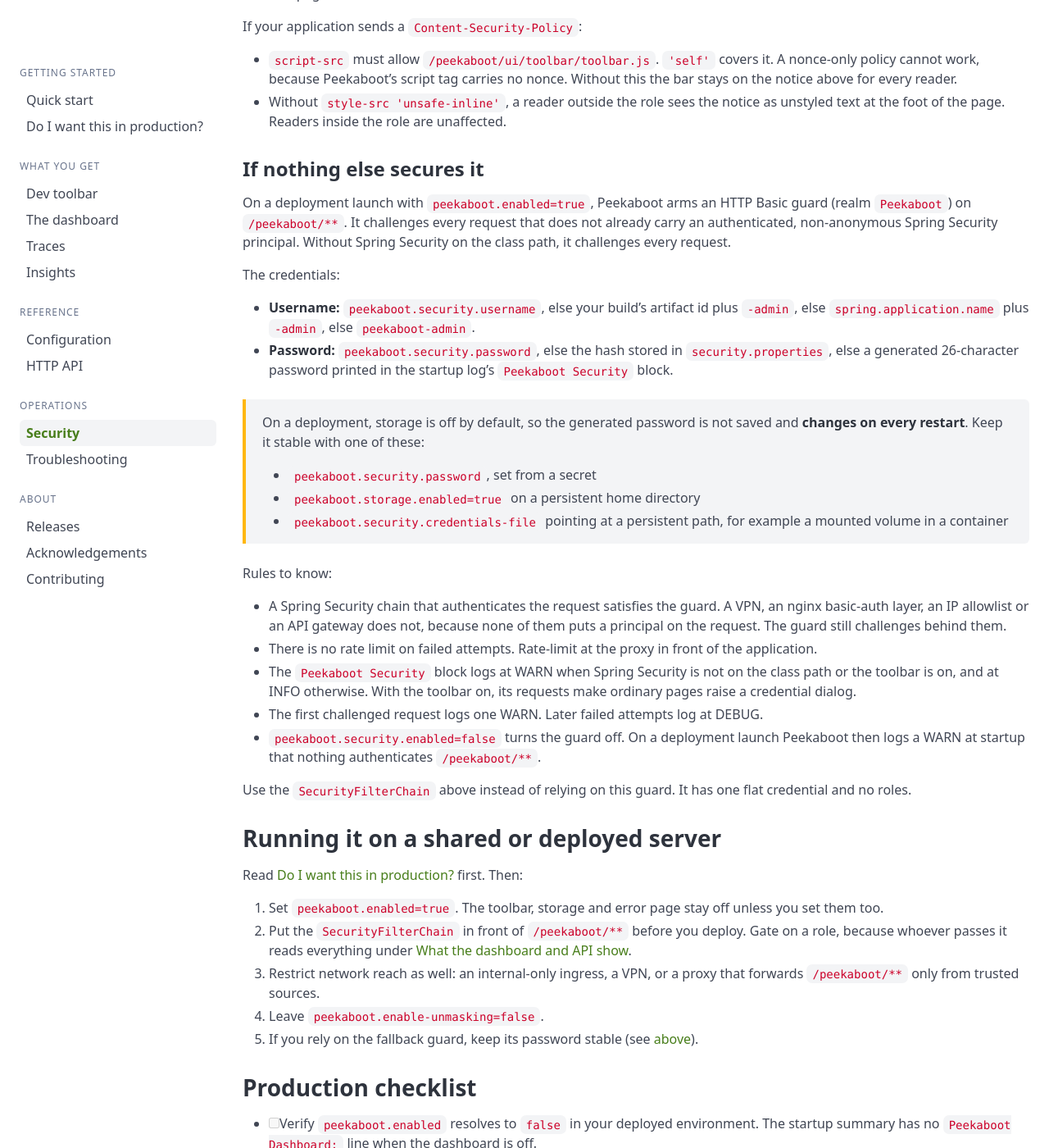
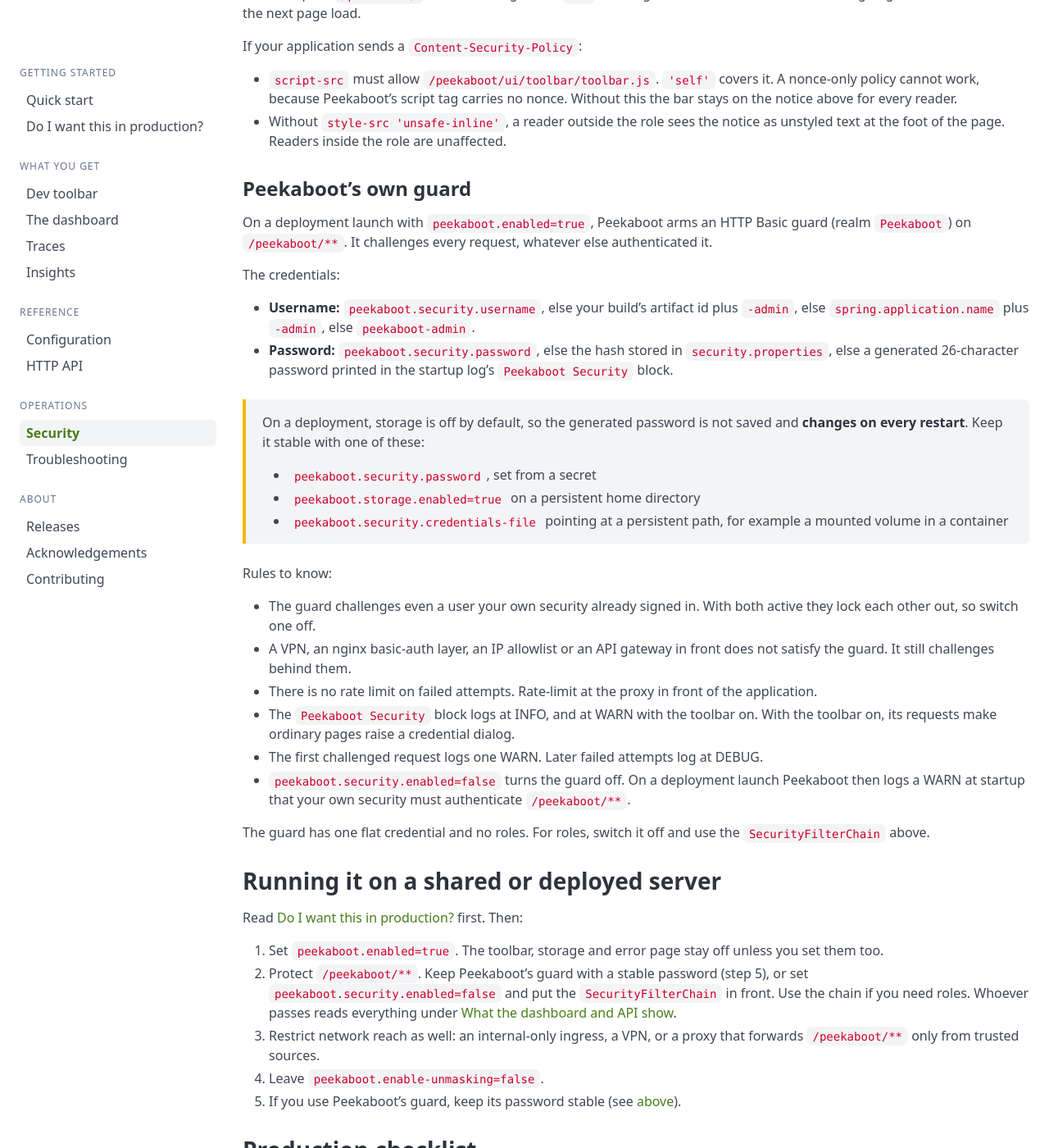
Before and after one commit to peekaboot-org/peekaboot-org.github.io, a Jekyll site: the page built from docs/security.md, in a window 1280 px wide and 1400 px high, scrolled down 10101 px. Shown: the whole window at 82% size. Built offline with Jekyll 4.4.1, drawn with Linux system fonts in a browser that asks for light colours; some of the changed text lies outside the part shown.

Commit message:
docs: say the guard challenges every request

````diff
--- a/docs/security.md
+++ b/docs/security.md
@@ -35,9 +35,9 @@
 - **Local run, error page.** A browser request that fails gets the exception, its message and
   its full stack trace. That page is served on the failing URL, so anyone who can trigger the
   error sees it, not only someone who can reach `/peekaboot/**`.
-- **Deployment with `peekaboot.enabled=true`.** Peekaboot's HTTP Basic guard challenges any
-  `/peekaboot/**` request your own security has not authenticated. See [If nothing else
-  secures it](#if-nothing-else-secures-it).
+- **Deployment with `peekaboot.enabled=true`.** Peekaboot's HTTP Basic guard challenges every
+  `/peekaboot/**` request. Switch it off to use your own security. See [Peekaboot's own
+  guard](#if-nothing-else-secures-it).
 
 ### Security-related properties {#security-properties}
 
@@ -46,7 +46,7 @@
 | `peekaboot.enabled` | detected | Serves the dashboard and its API. Off, nothing exists under `/peekaboot/**`. |
 | `peekaboot.dev-toolbar` | detected | Injects the toolbar and captures headers, parameters and log messages into traces. |
 | `peekaboot.enable-unmasking` | `false` | Allows `?unmask=true` to return real values. See [Masking opt-ins](#masking-opt-ins). |
-| `peekaboot.security.enabled` | detected | Arms the HTTP Basic fallback guard. |
+| `peekaboot.security.enabled` | detected | Arms Peekaboot's HTTP Basic guard. |
 | `peekaboot.security.username` | `<artifact>-admin` | The guard's username. |
 | `peekaboot.security.password` | unset | The guard's password. Unset, one is generated. |
 | `peekaboot.security.credentials-file` | `security.properties` in the storage directory | Where the generated password's hash is stored. A path you set is written even while storage is off. |
@@ -278,7 +278,8 @@
 
 ## Securing the dashboard with Spring Security {#securing-the-dashboard}
 
-Put a `SecurityFilterChain` in front of `/peekaboot/**` that requires a specific role:
+Set `peekaboot.security.enabled=false`, then put a `SecurityFilterChain` in front of
+`/peekaboot/**` that requires a specific role:
 
 ```java
 import org.springframework.context.annotation.Bean;
@@ -362,12 +363,11 @@
 - Without `style-src 'unsafe-inline'`, a reader outside the role sees the notice as unstyled
   text at the foot of the page. Readers inside the role are unaffected.
 
-### If nothing else secures it {#if-nothing-else-secures-it}
+### Peekaboot's own guard {#if-nothing-else-secures-it}
 
 On a deployment launch with `peekaboot.enabled=true`, Peekaboot arms an HTTP Basic guard
-(realm `Peekaboot`) on `/peekaboot/**`. It challenges every request that does not already carry
-an authenticated, non-anonymous Spring Security principal. Without Spring Security on the class
-path, it challenges every request.
+(realm `Peekaboot`) on `/peekaboot/**`. It challenges every request, whatever else
+authenticated it.
 
 The credentials:
 
@@ -389,20 +389,20 @@
 
 Rules to know:
 
-- A Spring Security chain that authenticates the request satisfies the guard. A VPN, an nginx
-  basic-auth layer, an IP allowlist or an API gateway does not, because none of them puts a
-  principal on the request. The guard still challenges behind them.
+- The guard challenges even a user your own security already signed in. With both active they
+  lock each other out, so switch one off.
+- A VPN, an nginx basic-auth layer, an IP allowlist or an API gateway in front does not
+  satisfy the guard. It still challenges behind them.
 - There is no rate limit on failed attempts. Rate-limit at the proxy in front of the
   application.
-- The `Peekaboot Security` block logs at WARN when Spring Security is not on the class path or
-  the toolbar is on, and at INFO otherwise. With the toolbar on, its requests make ordinary
-  pages raise a credential dialog.
+- The `Peekaboot Security` block logs at INFO, and at WARN with the toolbar on. With the
+  toolbar on, its requests make ordinary pages raise a credential dialog.
 - The first challenged request logs one WARN. Later failed attempts log at DEBUG.
 - `peekaboot.security.enabled=false` turns the guard off. On a deployment launch Peekaboot then
-  logs a WARN at startup that nothing authenticates `/peekaboot/**`.
+  logs a WARN at startup that your own security must authenticate `/peekaboot/**`.
 
-Use the `SecurityFilterChain` above instead of relying on this guard. It has one flat
-credential and no roles.
+The guard has one flat credential and no roles. For roles, switch it off and use the
+[`SecurityFilterChain`](#securing-the-dashboard) above.
 
 ## Running it on a shared or deployed server {#running-it-in-a-deployed-environment}
 
@@ -410,13 +410,14 @@
 
 1. Set `peekaboot.enabled=true`. The toolbar, storage and error page stay off unless you set
    them too.
-2. Put the [`SecurityFilterChain`](#securing-the-dashboard) in front of `/peekaboot/**` before
-   you deploy. Gate on a role, because whoever passes it reads everything under [What the
-   dashboard and API show](#what-the-dashboard-and-api-expose).
+2. Protect `/peekaboot/**`. Keep Peekaboot's guard with a stable password (step 5), or set
+   `peekaboot.security.enabled=false` and put the [`SecurityFilterChain`](#securing-the-dashboard)
+   in front. Use the chain if you need roles. Whoever passes reads everything under
+   [What the dashboard and API show](#what-the-dashboard-and-api-expose).
 3. Restrict network reach as well: an internal-only ingress, a VPN, or a proxy that forwards
    `/peekaboot/**` only from trusted sources.
 4. Leave `peekaboot.enable-unmasking=false`.
-5. If you rely on the fallback guard, keep its password stable (see [above](#if-nothing-else-secures-it)).
+5. If you use Peekaboot's guard, keep its password stable (see [above](#if-nothing-else-secures-it)).
 
 ## Production checklist {#production-checklist}
 
@@ -428,7 +429,8 @@
 - [ ] <span id="keeping-it-out-of-production-entirely"></span>If Peekaboot must never ship,
       keep the starter out of the production artifact. See [Keeping it out of the artifact
       entirely]({{ '/docs/in-production/' | relative_url }}#keeping-it-out-of-the-artifact-entirely).
-- [ ] If you turn it on somewhere reachable, put a `SecurityFilterChain` in front of
+- [ ] If you turn it on somewhere reachable, keep Peekaboot's guard with a stable password, or
+      set `peekaboot.security.enabled=false` and put a `SecurityFilterChain` in front of
       `/peekaboot/**` first.
 - [ ] Don't rely on `management.endpoints.web.exposure`. It does not affect `/peekaboot/**`.
 - [ ] Leave `peekaboot.enable-unmasking=false`. With it on, anyone who can reach
````
Also changed, not shown: docs/configuration.md (+3 -4 lines), docs/in-production.md (+4 -4 lines), docs/troubleshooting.md (+6 -5 lines), README.md.
